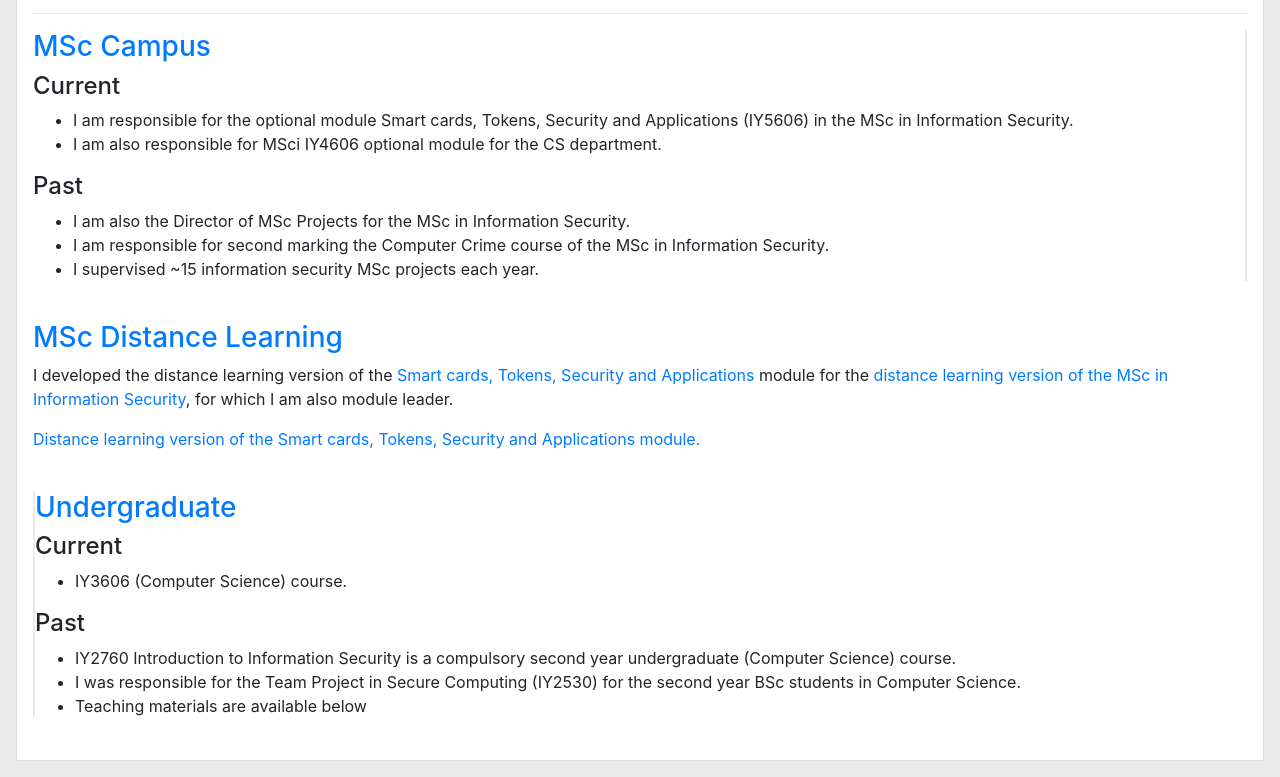
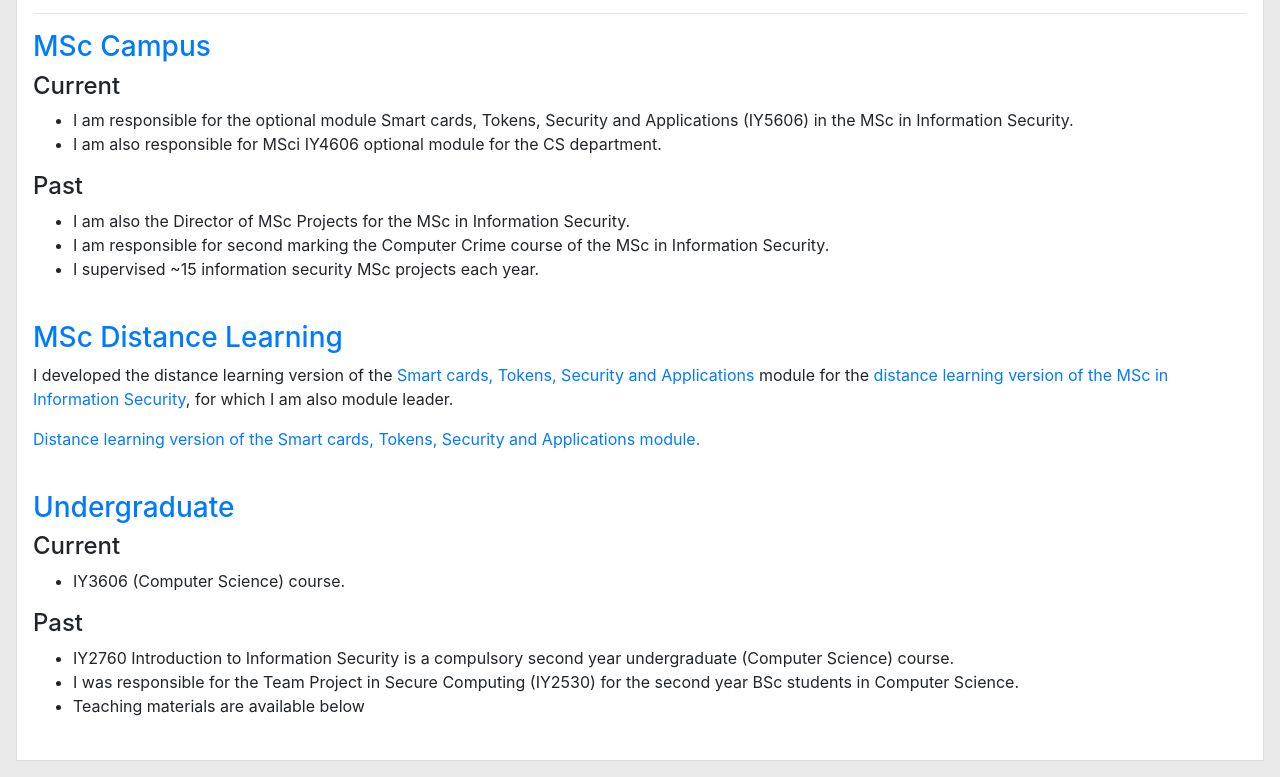
Before and after one commit to Hamza-Rafi/konstantinosWebsite, a plain HTML site: page _site/teaching.html in a window 1280 px wide. Shown: the part 140-917 px from the top of the page. Drawn offline with nearby package versions, Linux system fonts and the light colour scheme.

Commit message:
teaching page removed borders

```diff
--- a/_site/teaching.html
+++ b/_site/teaching.html
@@ -91,12 +91,7 @@
 <hr>
 
 <style>
-    .campus{
-        border-right: 2px solid #eaeaea;
-    }
-    .undergraduate{
-        border-left: 2px solid #eaeaea;
-    }
+
 </style>
 
 
```
Also changed, not shown: pages/teaching.html (+1 -6 lines).
